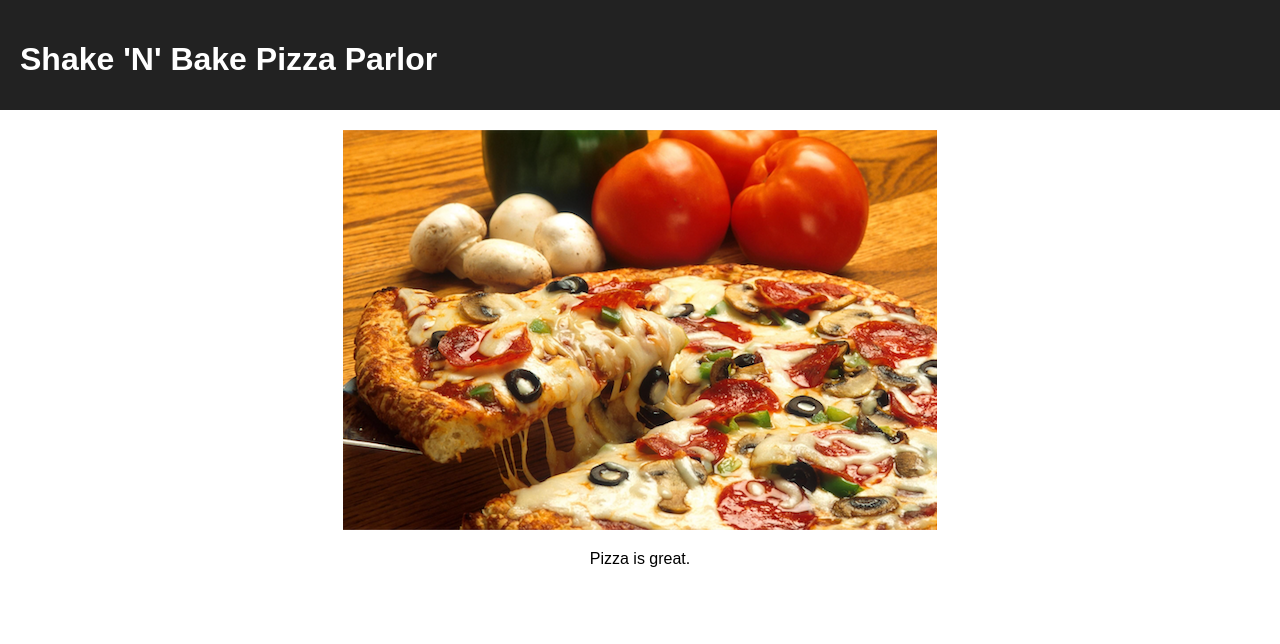
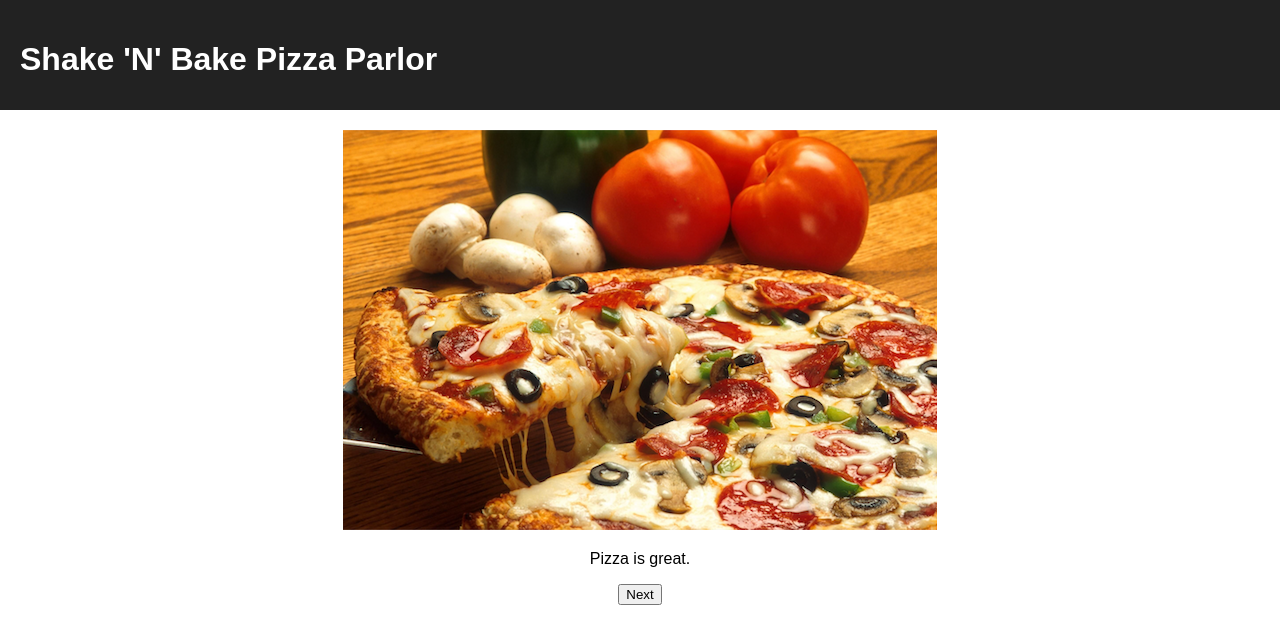
Before and after one commit to IsiahSmith/redux-pizza-parlor, a React (Create React App) app: page / in a window 1280 px wide. Shown: the top 644 px of the page. Built offline with nearby package versions, Linux system fonts and the light colour scheme; no server answers.

Commit message:
added ClientIntake

```diff
--- a/src/components/App/App.jsx
+++ b/src/components/App/App.jsx
@@ -6,6 +6,7 @@ import Header from '../Header/Header.jsx'
 import { HashRouter as Router, Route, Link } from 'react-router-dom';
 import { useDispatch } from 'react-redux';
 import { useEffect } from 'react';
+import ClientIntake from '../ClientIntake/ClientIntake';
 
 
 function App() {
@@ -44,7 +45,7 @@ function App() {
 
         <img src='images/pizza_photo.png' />
         <p>Pizza is great.</p>
-
+    <ClientIntake/>
       </div>
     </Router>
   );
--- a/src/components/ClientIntake/ClientIntake.jsx
+++ b/src/components/ClientIntake/ClientIntake.jsx
@@ -1,24 +1,25 @@
 import { useDispatch } from 'react-redux';
+import {useState} from 'react';
 
 
 function ClientIntake() {
     let [clientIntake, setClientIntake] = useState('');
 
     return (
-        <form onSubmit={handleSubmit}>
-            {/* name */}
+        // <form onSubmit={handleSubmit}>
+            // {/* name */}
 
-            {/* street address */}
+            // {/* street address */}
 
-            {/* city */}
+            // {/* city */}
 
-            {/* zip */}
+            // {/* zip */}
 
-            {/* option select for pick vs delivery */}
+            // {/* option select for pick vs delivery */}
 
 
             <button type="submit">Next</button>
-        </form>
+        // </form>
     )
 }
 
```
